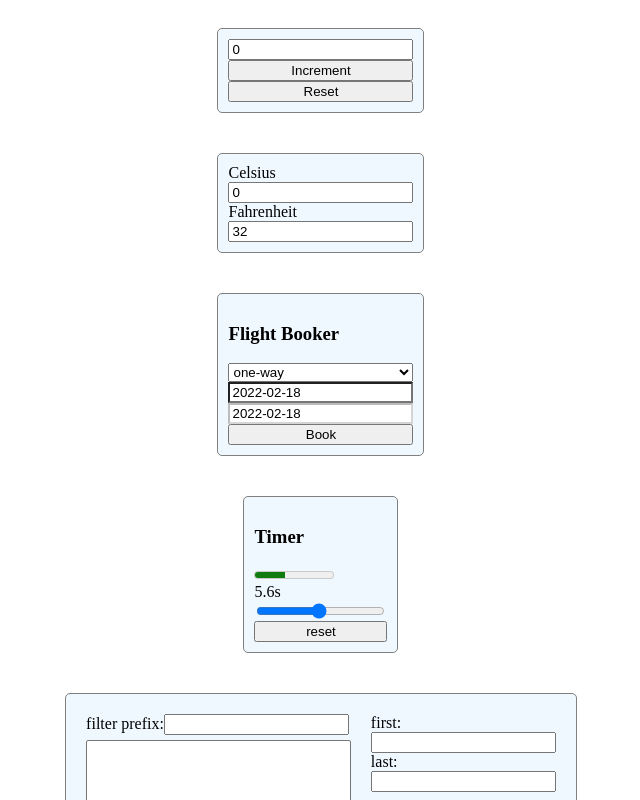
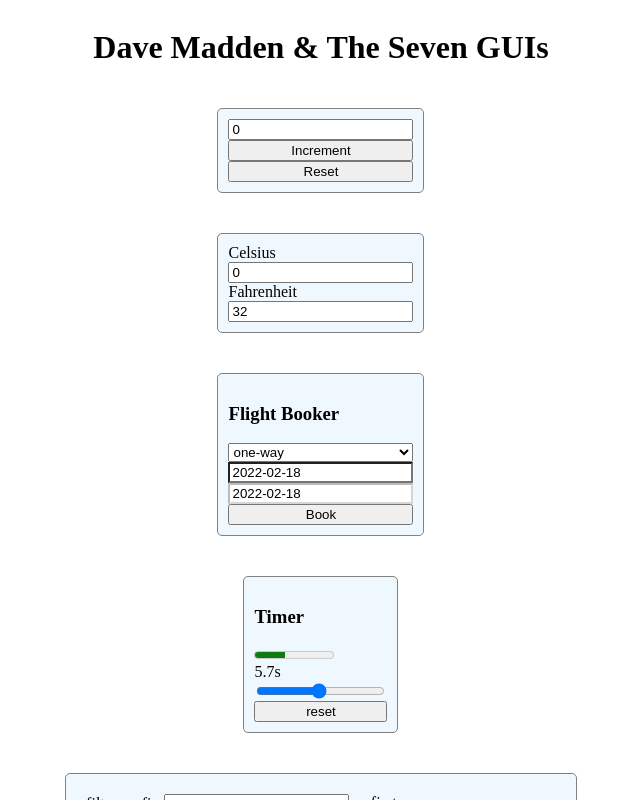
Before and after one commit to DaveMadden/seven-gui-ts, a React (Create React App) app: page / in a window 1280 px wide. Shown: the top 800 px of the page, without its empty margins (319-959 px from the left). Built offline with nearby package versions, Linux system fonts and the light colour scheme.

Commit message:
added a title to app

```diff
--- a/src/App.tsx
+++ b/src/App.tsx
@@ -10,6 +10,7 @@ import { Timer } from './Timer';
 function App() {
   return (
     <div className="app">
+      <h1>Dave Madden & The Seven GUIs</h1>
       <Counter />
       <TempConv />
       <FlightBooker />
```
